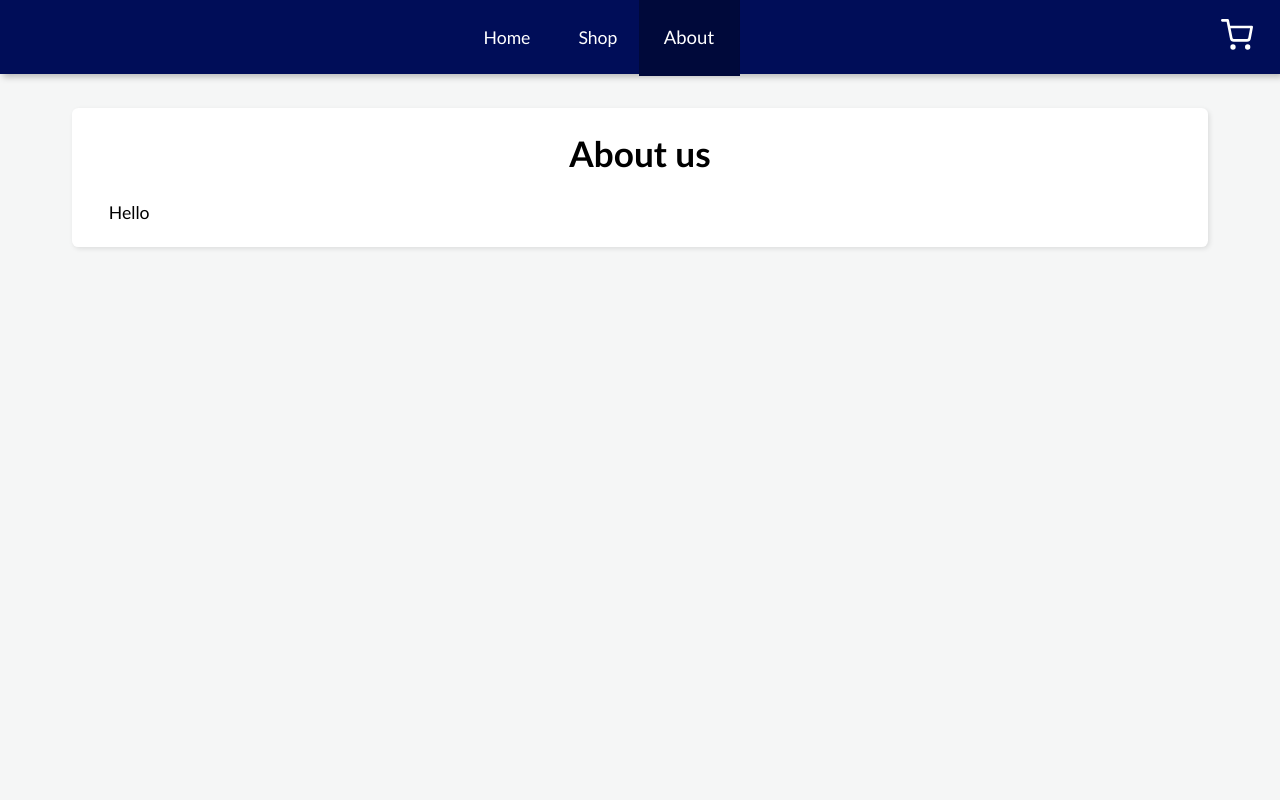
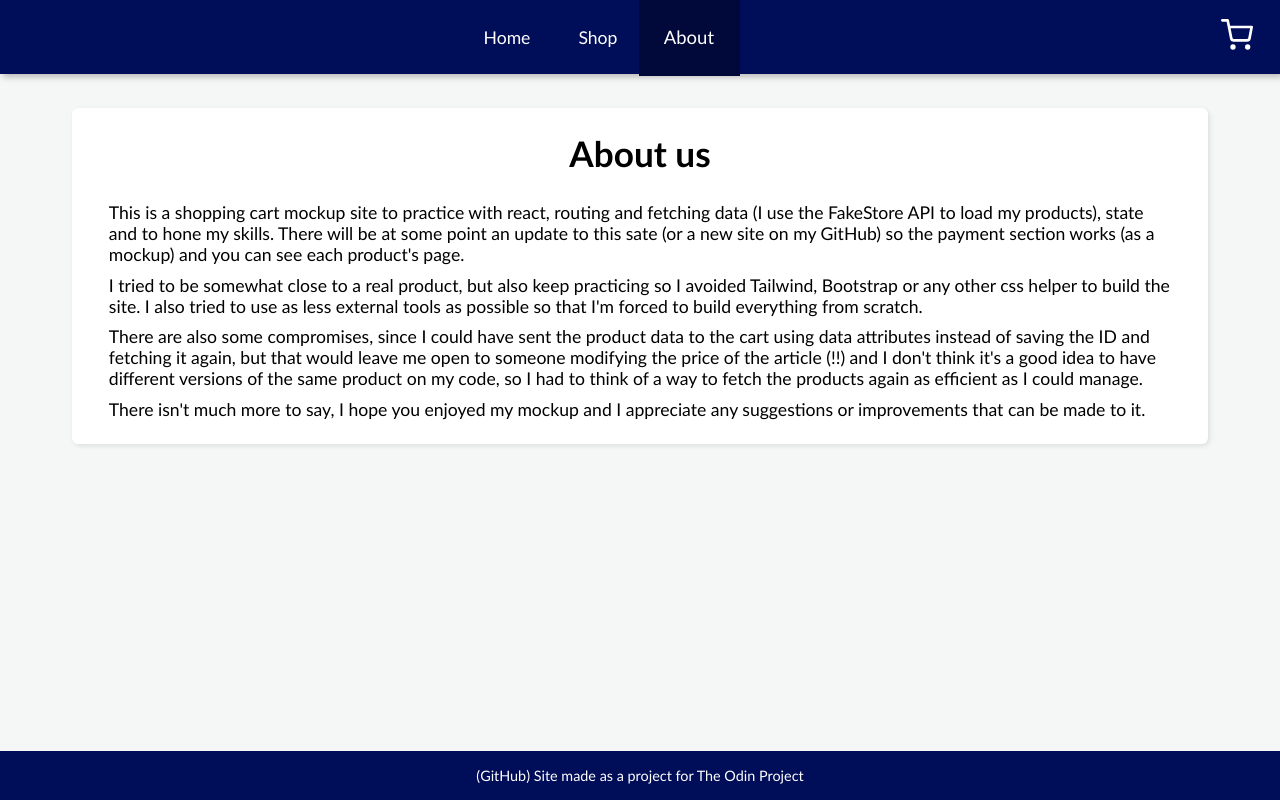
Before and after one commit to JulianKings/odin-shopping-cart, a React (Vite) app: page /about in a window 1280 px wide. Built offline with nearby package versions, Linux system fonts and the light colour scheme.

Commit message:
Finish about and setup footer

```diff
--- a/src/components/about.jsx
+++ b/src/components/about.jsx
@@ -5,7 +5,10 @@ function About()
     return (<>
     <div className='aboutContent'>
         <h1>About us</h1>
-        <p>Hello</p>
+        <p>This is a shopping cart mockup site to practice with react, routing and fetching data (I use the <a href='https://fakestoreapi.com/'>FakeStore API</a> to load my products), state and to hone my skills. There will be at some point an update to this sate (or a new site on my <a href='https://github.com/JulianKings'>GitHub</a>) so the payment section works (as a mockup) and you can see each product's page. </p>
+        <p>I tried to be somewhat close to a real product, but also keep practicing so I avoided Tailwind, Bootstrap or any other css helper to build the site. I also tried to use as less external tools as possible so that I'm forced to build everything from scratch.</p>
+        <p>There are also some compromises, since I could have sent the product data to the cart using data attributes instead of saving the ID and fetching it again, but that would leave me open to someone modifying the price of the article (!!) and I don't think it's a good idea to have different versions of the same product on my code, so I had to think of a way to fetch the products again as efficient as I could manage.</p>
+        <p>There isn't much more to say, I hope you enjoyed my mockup and I appreciate any suggestions or improvements that can be made to it.</p>
     </div>
     </>)
 }
--- a/src/components/cart.jsx
+++ b/src/components/cart.jsx
@@ -1,6 +1,5 @@
 import { useEffect, useState } from "react"
 import '../style/cart.css'
-import ShopItem from "./shopItem";
 import { useOutletContext } from "react-router-dom";
 import CartComponent from "./cartItem";
 
--- a/src/content.css
+++ b/src/content.css
@@ -9,6 +9,13 @@ body {
     font-family: 'Calibri', 'Roboto', sans-serif;
     font-size: 1.1rem;
     background-color: rgb(230, 233, 234, 0.4);
+    position: relative;
+}
+
+.pageWrapper {
+    display: flex;
+    flex-direction: column;
+    min-height: 100vh;
 }
 
 .navigation {
@@ -77,3 +84,19 @@ body {
     border-radius: 2rem;
 
 }
+
+.footer {
+    background-color: rgb(0, 13, 88);
+    color: white;
+    display: flex;
+    justify-content: center;
+    align-items: center;
+    padding: 1rem 1.5rem;
+    margin-top: auto;
+    font-size: 0.9rem;
+}
+
+.footer a {
+    color: white;
+    text-decoration: none;
+}
--- a/src/content.jsx
+++ b/src/content.jsx
@@ -15,6 +15,7 @@ function MainContent() {
 
   return (
     <>
+    <div className='pageWrapper'>
       <nav className='navigation'>
         <div className='navigationBar'>
           <div className='navigationItem'><NavLink to='/' className={({ isActive }) => isActive ? "selected" : ""}>Home</NavLink></div>
@@ -29,6 +30,9 @@ function MainContent() {
         <div className="mainContent">
           <Outlet context={[cartArray, setCartArray]} />
         </div>
+        <div className='footer'>(<a href='https://github.com/JulianKings'>GitHub</a>) Site made as a project for The Odin Project</div>
+    </div>
+
     </>
   )
 }
--- a/src/style/about.css
+++ b/src/style/about.css
@@ -14,8 +14,18 @@
     justify-content: center;
 }
 
-.mainContent p {
+.aboutContent p {
     margin: 0.3rem;
     padding: 0;
     align-self: flex-start;
 }
+
+.aboutContent a {
+    color: black;
+    text-decoration: none;
+}
+
+.aboutContent a:hover {
+    font-weight: bold;
+    color: rgb(8, 0, 82);
+}
```
Lines whose indentation alone changed are shown as unchanged.
